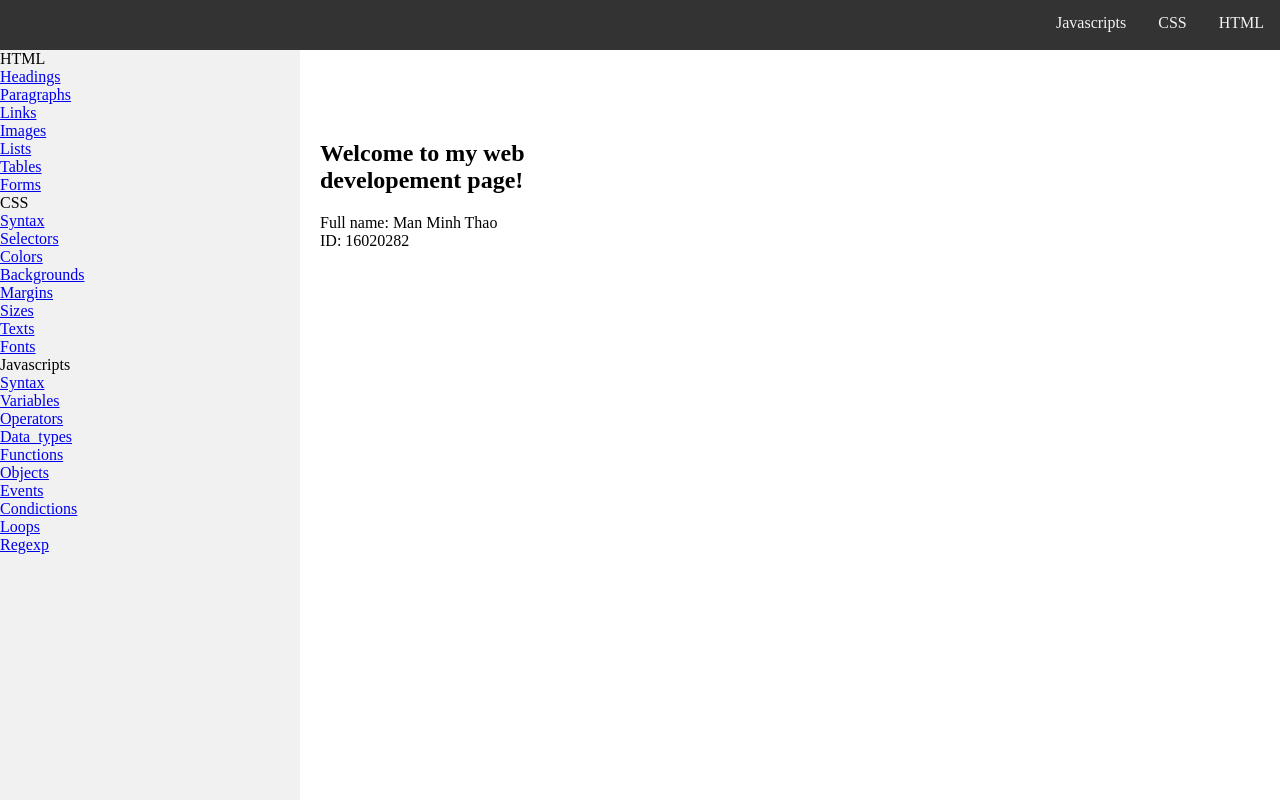
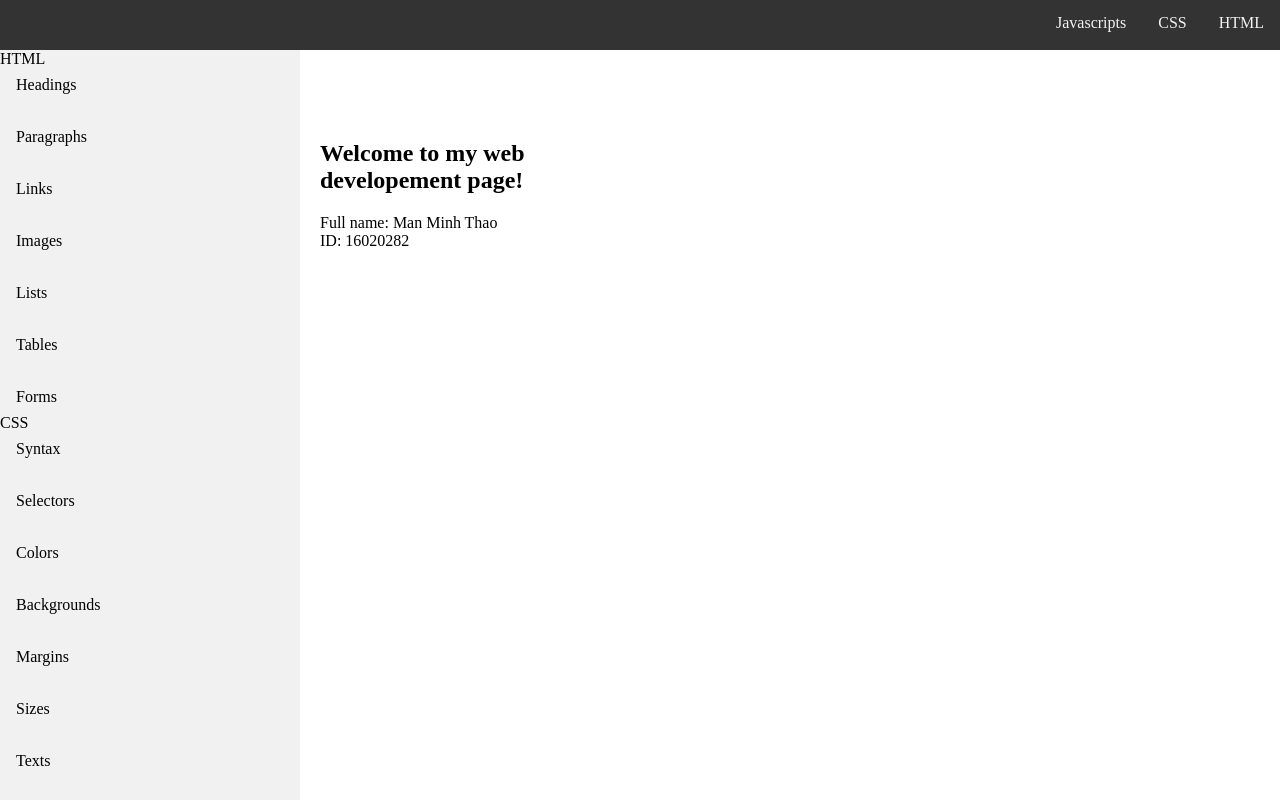
Before and after one commit to thaomm/btth3, a plain HTML site: page index.html in a window 1280 px wide. Drawn offline with Linux system fonts and the light colour scheme.

Commit message:
Update style.css

```diff
--- a/style.css
+++ b/style.css
@@ -41,14 +41,14 @@ div[name="content"] {
     margin-top: 50px;
 }
 
-li > a:link {
+a:link {
     display: block;
     color: #000;
     padding: 8px 16px;
     text-decoration: none;
 }
 
-li > a:active {
+a:active {
     display: block;
     color: white;
     padding: 8px 16px;
```
